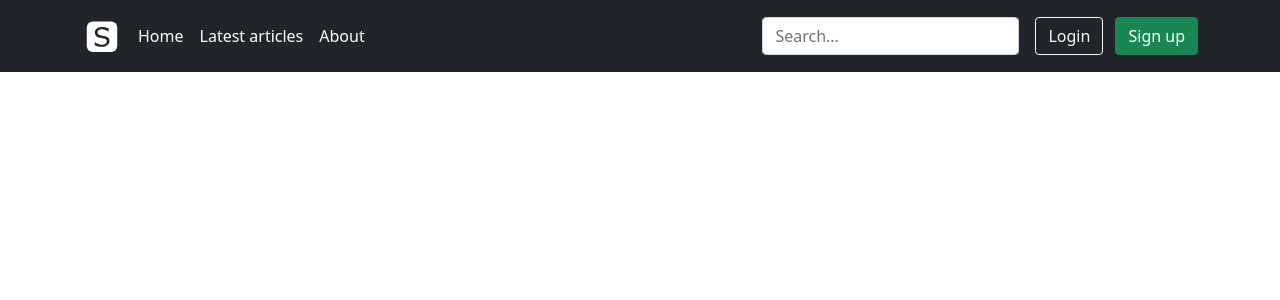
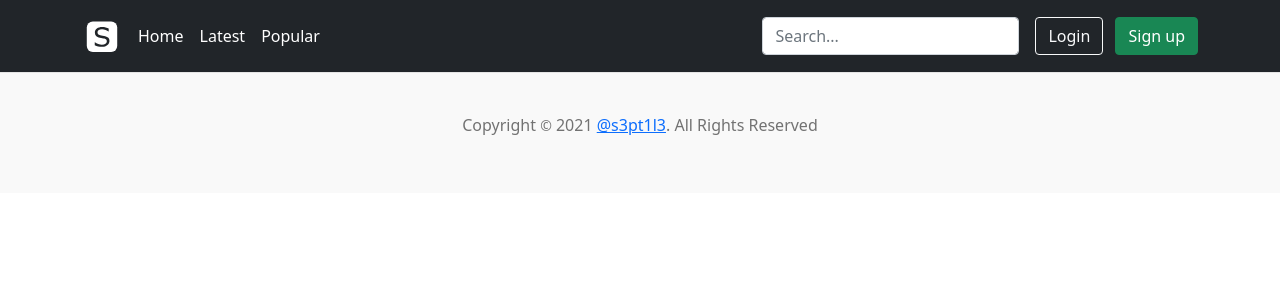
Before and after one commit to s3pt1l3/flask_blog, a Flask app: page /blog/ in a window 1280 px wide. Shown: the top 300 px of the page. Run offline with Flask 2, Linux system fonts and the light colour scheme; data that the repository does not hold is empty; some libraries are stand-ins or nearby versions.

Commit message:
feat: added footer and some features

```diff
--- a/templates/base.html
+++ b/templates/base.html
@@ -4,7 +4,11 @@
     <meta charset="UTF-8">
     <meta http-equiv="X-UA-Compatible" content="IE=edge">
     <meta name="viewport" content="width=device-width, initial-scale=1.0">
-    <link rel="stylesheet" href="{{ url_for("static", filename="css/bootstrap.css") }}">
+
+    <!-- Bootstrap core CSS -->
+    <link rel="stylesheet" href="{{ url_for("static", filename="css/bootstrap.css") }}" id="bootstrap-css">
+
+    <!-- Custom styles -->
     <link rel="stylesheet" href="{{ url_for("static", filename="css/base.css") }}">
     <title>{% block title %}{% endblock title %}</title>
 </head>
@@ -20,13 +24,13 @@
             </a>
 
             <ul class="nav col-12 col-lg-auto me-lg-auto mb-2 justify-content-center mb-md-0">
-            <li><a href="#" class="nav-link px-2 text-white" id="navb">Home</a></li>
-            <li><a href="#" class="nav-link px-2 text-white" id="navb">Latest articles</a></li>
-            <li><a href="#" class="nav-link px-2 text-white" id="navb">About</a></li>
+            <li><a href="/" class="nav-link px-2 text-white" id="navb">Home</a></li>
+            <li><a href="/blog" class="nav-link px-2 text-white" id="navb">Latest</a></li>
+            <li><a href="/blog" class="nav-link px-2 text-white" id="navb">Popular</a></li>
             </ul>
 
             <form class="col-12 col-lg-auto mb-3 mb-lg-0 me-lg-3">
-            <input type="search" class="form-control form-control-dark" placeholder="Search..." aria-label="Search">
+            <input id="search" type="search" class="form-control form-control-dark" placeholder="Search..." aria-label="Search" autocomplete="off">
             </form>
 
             <div class="text-end">
@@ -40,5 +44,8 @@
         {% block main %}
         {% endblock main %}
     </main>
+    <footer class="blog-footer">
+        <p>Copyright <small>&copy;</small> 2021 <a href="https://github.com/s3pt1l3">@s3pt1l3</a>. All Rights Reserved</p>
+    </footer>
 </body>
 </html>
```
